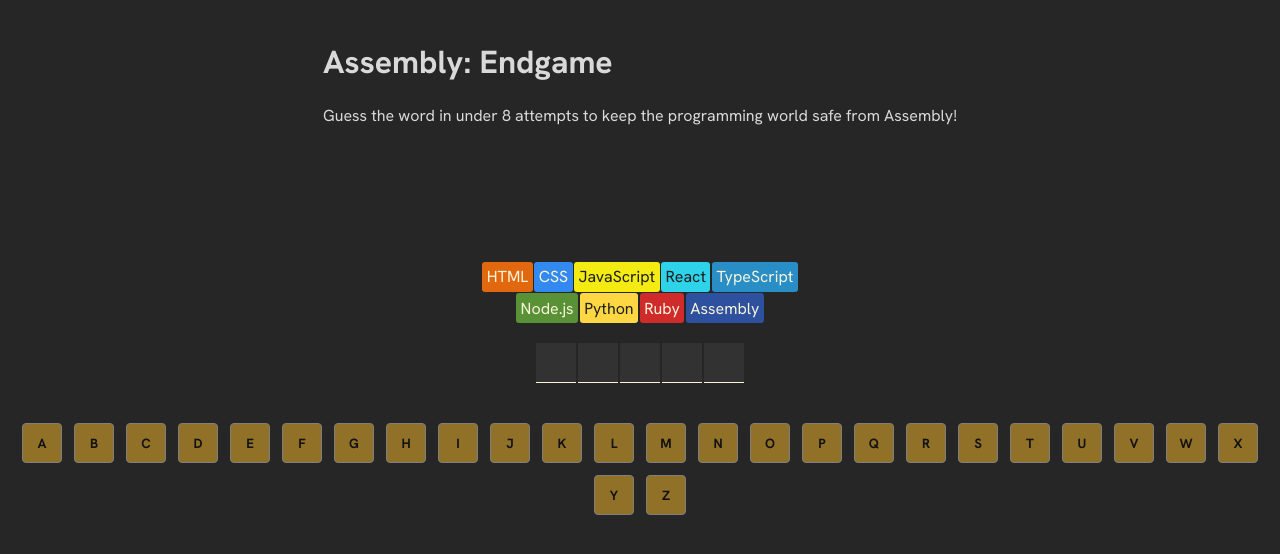
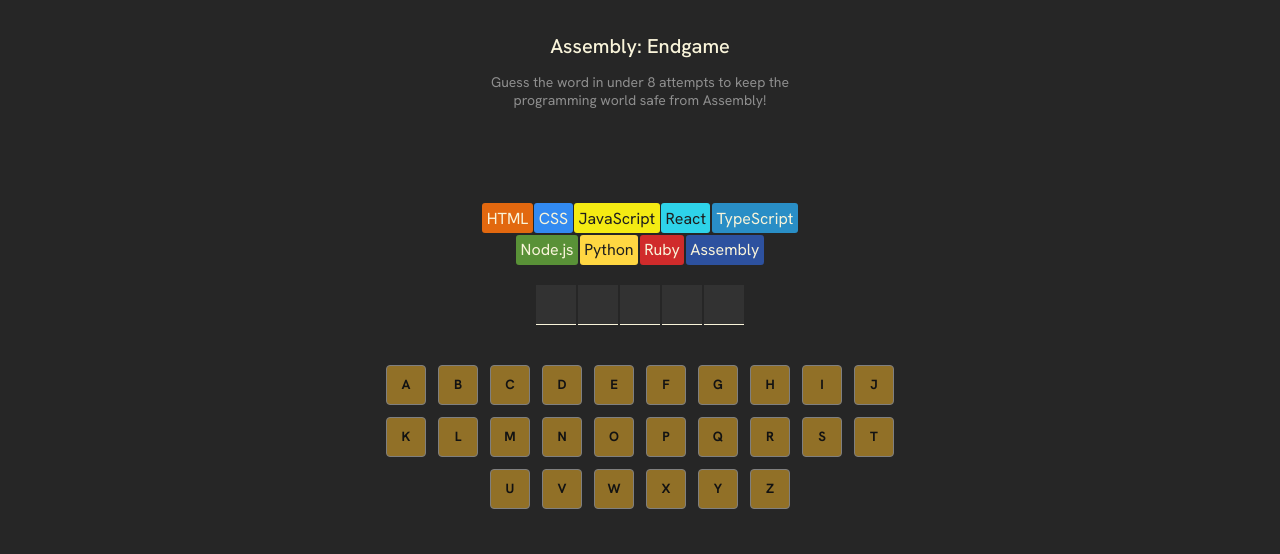
Before and after one commit to windowwelder/codepunk, a React (Vite) app: page / in a window 1280 px wide. Shown: the top 554 px of the page. Built offline with nearby package versions, Linux system fonts and the light colour scheme.

Commit message:
fix: fix of styling

```diff
--- a/App.jsx
+++ b/App.jsx
@@ -110,8 +110,7 @@
         if (isGameWon) {
             return (
                 <>
-                    <h2>You win!</h2>
-                    <p>Well done! 🎉</p>
+                    <h2>You win!</h2><p>Well done! 🎉</p>
                 </>
             )
         } else {
--- a/index.css
+++ b/index.css
@@ -17,6 +17,22 @@
     align-items: center;
 }
 
+header {
+    text-align: center;
+}
+
+header > h1 {
+    font-size: 1.25rem;
+    font-weight: 500;
+    color: #F9F4DA;
+}
+
+header > p {
+    font-size: 0.875rem;
+    max-width: 350px;
+    color: #8E8E8E;
+}
+
 .game-status {
     display: flex;
     flex-direction: column;
@@ -24,14 +40,16 @@
     justify-content: center;
     color: #F9F4DA;
     width: 100%;
+    height: 100%;
     max-width: 350px;
     min-height: 60px;
     border-radius: 4px;
-    margin-block: 30px;
+    margin-bottom: 20px;
 }
 
 section.game-status.won {
     background-color: #10A95B;
+    min-height: 60px;
 }
 
 section.game-status.lost {
@@ -43,13 +61,15 @@
     border: 1px dashed #323232;
 }
 
-.win-text {
-    margin: 0px;
+section.game-status > h2 {
+    font-size: 1.25rem;
+    margin: 0px
 }
 
-#well-done {
-    font-size: 16px;
+section.game-status > p {
+    margin: 5px;
 }
+
 
 .chips-container {
     display: flex;
@@ -89,6 +109,7 @@
 
 section.keyboard {
     margin-top: 40px;
+    max-width: 550px;
     display: flex;
     flex-wrap: wrap;
     justify-content: center;
@@ -116,6 +137,7 @@
     display: block;
     margin-inline: auto;
     cursor: pointer;
+    margin-top: 20px;
 }
 
 section.keyboard > button.correct {
```
